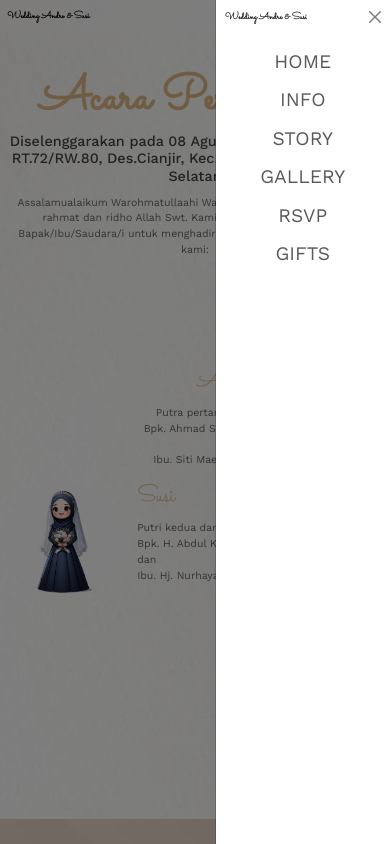
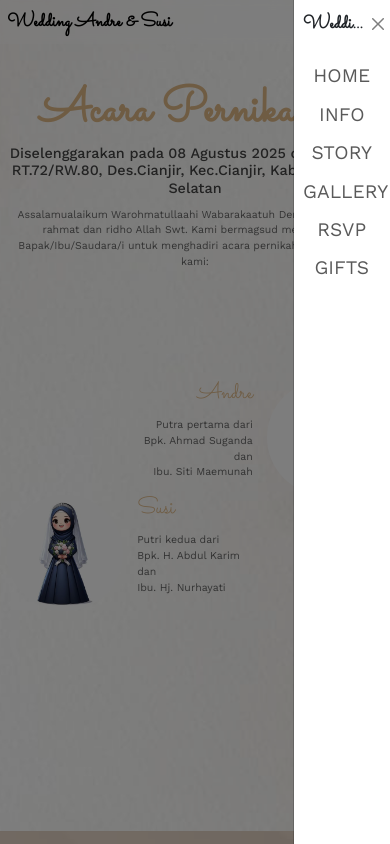
Before and after one commit to rbm-decor/andre.susi, a plain HTML site: page index.html in a window 390 px wide. Both pictures are taken after a click on the button "Toggle navigation". Shown: the part 844-1688 px from the top of the page. Drawn offline with nearby package versions, Linux system fonts and the light colour scheme; some packages are replaced by stand-ins of ours; a script that the page names is missing.

Commit message:
Update style.css

```diff
--- a/style.css
+++ b/style.css
@@ -457,7 +457,7 @@ footer li {
 
   .mynavbar .navbar-brand, .mynavbar .offcanvas-title {
   font-family: 'Sacramento', cursive;
-  font-size: 1rem;
+  font-size: 2rem;
   font-weight: bold;
 }
 
@@ -469,8 +469,8 @@ footer li {
 }
 
     .mynavbar .offcanvas {
-  width: 45vw !important;
-  max-width: 320px;
+  width: 25vw !important;
+  max-width: 300px;
 }
 
   .timeline li .timeline-image {
```
